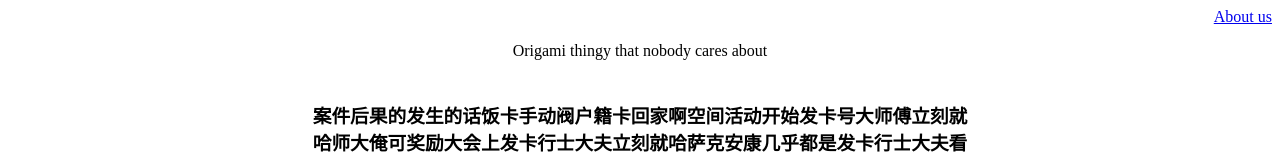
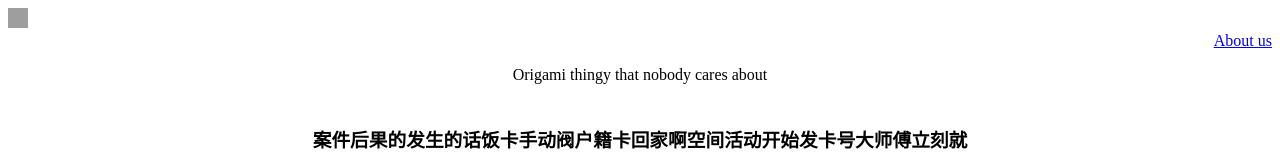
Before and after one commit to Ceramicbloon/Project-50, a plain HTML site: page index.html in a window 1280 px wide. Shown: the top 155 px of the page. Drawn offline with Linux system fonts and the light colour scheme; grey boxes are pictures that could not be loaded.

Commit message:
Update index.html

```diff
--- a/index.html
+++ b/index.html
@@ -1,7 +1,12 @@
 <!DOCTYPE html>
 <html>
 
+
+
+
+
 <head>
+    <img src="https://openclipart.org/image/2000px/221605" width="20" height="20">
     <title>
         Web
     </title>
@@ -11,6 +16,7 @@
     <link rel="stylesheet" href="style.css" type="text/css">
 
     <div class="header">
+
         <!-- <div class="Ham">
             <div class="Line Line1"></div>
             <div class="Line Line2"></div>
@@ -28,6 +34,7 @@
         </div>
     </div>
     <div class="body1">
+
         <p>
             Origami thingy that nobody cares about
         </p>
```
